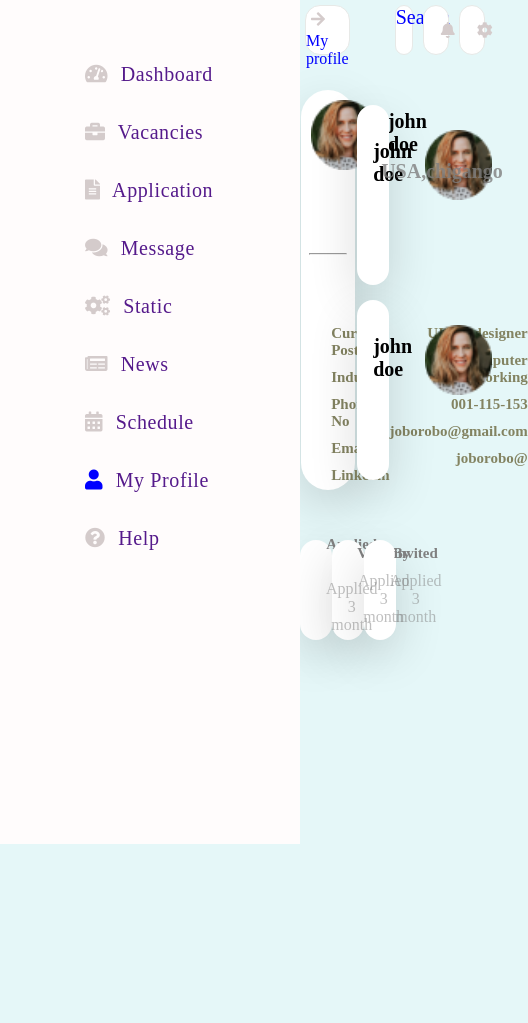
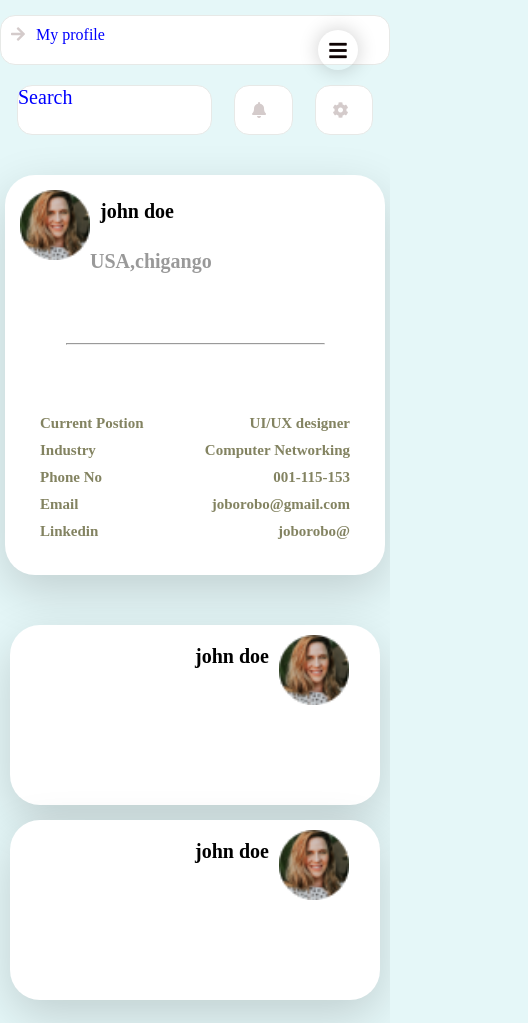
Before and after one commit to PriyakumariYt/JobRobo_Assignment, a plain HTML site: page index.html in a window 390 px wide. Shown: the top 1023 px of the page, 528 px wide, since content can reach past the window. Before the commit the page ends 844 px from the top, so only its background shows below. Drawn offline with Linux system fonts and the light colour scheme; a web font is replaced by a local one.

Commit message:
update css

```diff
--- a/index.css
+++ b/index.css
@@ -59,14 +59,71 @@ span {
 span.blue-icon i {
   color: blue;
 }
+
+/* Mobile toggle */
+#Menubtn {
+  position: fixed;
+  top: 25px;
+  right: 25px;
+  font-size: 20px;
+  width: 40px;
+  height: 40px;
+  color: rgb(14, 3, 3);
+  background-color: var(--themeColor);
+  text-align: center;
+  line-height: 42px;
+  border-radius: 50%;
+  box-shadow: 0 0 20px rgba(0, 0, 0, 20%);
+  display: none;
+  z-index: 999;
+}
+/* mobile view */
+@media (max-width: 900px) {
+  .header {
+    left: -300px;
+  }
+  .header .footer {
+    left: -300px;
+  }
+  #Menubtn {
+    display: block;
+  }
+}
+/* header toggle */
+.mobile-nav-active .header {
+  left: 0;
+}
+.mobile-nav-active .header .footer {
+  left: 0;
+}
+
+/* main */
+main {
+  margin-left: 300px;
+  /* background-color: red; */
+  transition: 0.3s;
+}
+@media (max-width: 900px) {
+  main {
+    margin-left: 0;
+  }
+}
+/* Home */
 #home {
   width: 100%;
 
   background-size: cover;
   background-attachment: fixed;
 }
+/* yaha se */
+#home {
+  width: 100%;
+  /* margin-left: 300px; */
+  background-size: cover;
+  background-attachment: fixed;
+}
+
 .home-row {
-  margin-left: 300px;
   display: flex;
 
   color: blue;
@@ -79,10 +136,16 @@ span.blue-icon i {
   border-radius: 15px;
   background: white;
 }
+.botton {
+  display: flex;
+  justify-content: left;
+  align-items: left;
+  width: 40%;
+}
 .searchbar {
-  width: 20%;
-  height: 50px;
-  border: 2px solid green;
+  width: 50%;
+
+
   margin: 5px;
   margin-left: 40px;
   border-radius: 15px;
@@ -92,11 +155,11 @@ span.blue-icon i {
   border: 0.5px solid rgb(231, 233, 231);
 }
 .settingBotton {
-  width: 5%;
+  width: 15%;
   height: 50px;
-  border: 0.5px solid green;
-  margin: 5px;
-  padding: 12px;
+
+  margin: auto;
+  padding: 15px;
   border-radius: 15px;
   text-align: center;
   align-items: center;
@@ -105,15 +168,12 @@ span.blue-icon i {
   background: white;
 }
 .bigcontainer {
-  height: 400px;
 
-  margin-left: 300px;
-  margin-top: 30px;
   display: flex;
   justify-content: space-evenly;
 }
 .box1 {
-  height: 400px;
+
   width: 60%;
   margin: auto;
 
@@ -126,9 +186,10 @@ span.blue-icon i {
   border-radius: 30px;
 }
 .box2 {
-  height: 400px;
+
   width: 35%;
   margin: auto;
+
 }
 .con1 {
   height: 180px;
@@ -136,7 +197,6 @@ span.blue-icon i {
   display: flex;
 
   margin: 15px auto;
-  padding: 15px;
 
   -webkit-box-shadow: 1px 5px 31px 2px rgba(41, 92, 41, 0.78);
   -moz-box-shadow: 1px 5px 31px 2px rgba(41, 92, 41, 0.78);
@@ -147,12 +207,13 @@ span.blue-icon i {
   border-radius: 30px;
 }
 .smallContainer {
-  height: 200px;
-  margin-left: 300px;
 
+  margin-top: 50px;
+  margin-bottom: 50px;
   display: flex;
   justify-content: space-evenly;
   align-items: center;
+
 }
 .progressbar {
   height: 100px;
@@ -166,7 +227,7 @@ span.blue-icon i {
   box-shadow: 0px 16px 48px #00000029;
   border-radius: 30px;
 }
-/* that  */
+
 .people img {
   height: 70px;
   width: 70px;
@@ -254,7 +315,6 @@ hr {
 }
 
 .progress-bar1 {
-
   width: 50px;
   height: 50px;
 
@@ -270,12 +330,68 @@ hr {
   background: radial-gradient(closest-side, white 79%, transparent 80% 100%),
     conic-gradient(rgb(44, 184, 16) 75%, rgb(233, 230, 230) 0);
 }
-.BoxBar h3{
+.BoxBar h3 {
   font-size: 15px;
   color: grey;
 }
-.BoxBar p{
+.BoxBar p {
   color: grey;
   opacity: 0.5;
   padding: 10px;
 }
+@media (max-width: 768px) {
+  .box1 {
+    width: 100%;
+    margin: 15px auto;
+    padding: 5px;
+  }
+  .bigcontainer {
+    flex-direction: column;
+    margin: 15px auto;
+     padding: 5px;
+  }
+  .box2 {
+    width: 100%;
+    margin: 15px auto;
+    padding: 5px;
+  }
+  .smallContainer {
+    flex-direction: column;
+  }
+  .progressbar {
+    width: 75%;
+    margin: 15px auto;
+  }
+  .home-row {
+    flex-direction: column;
+  }
+  .container {
+    width:100%;
+padding: 5px;
+    margin: 15px auto;
+  }
+  .searchbar {
+    width: 50%;
+    height: 50px;
+
+    margin-left: 5px;
+  }
+  .settingBotton {
+    width: 15%;
+    height: 50px;
+
+    margin: 5px;
+    padding: 12px;
+    border-radius: 15px;
+    text-align: center;
+    align-items: center;
+    display: flex;
+    border: 0.5px solid rgb(231, 233, 231);
+    background: white;
+  }
+  .botton {
+    display: flex;
+    width: 100%;
+    justify-content: space-evenly;
+  }
+}
--- a/index.html
+++ b/index.html
@@ -48,17 +48,20 @@
           </li>
         </ul>
       </nav>
-      <!-- <i class="fas fa-bars" id="Menubtn"></i> -->
+      <i class="fas fa-bars" id="Menubtn"></i>
     </header>
+    <main>
       <section id="home">
         <div class="home-row">
           <!-- <i class="fa-solid fa-arrow-right"></i> -->
           <div class="container">
             <i class="fas fa-arrow-right"></i> My profile
           </div>
+          <div class="botton">
             <div class="searchbar">Search</div>
             <div class="settingBotton"><i class="fas fa-bell"></i></div>
             <div class="settingBotton"><i class="fas fa-cog"></i></div>
+          </div>
         </div>
         <div class="bigcontainer">
           <div class="box1">
@@ -125,5 +128,15 @@
           </div>
         </div>
       </section>
+    </main>
+
+    <script>
+      let Menubtn = document.getElementById("Menubtn");
+
+      Menubtn.addEventListener("click", function (e) {
+        document.querySelector("body").classList.toggle("mobile-nav-active");
+        this.classList.toggle("fa-times");
+      });
+    </script>
   </body>
 </html>
```
Lines whose indentation alone changed are shown as unchanged.
